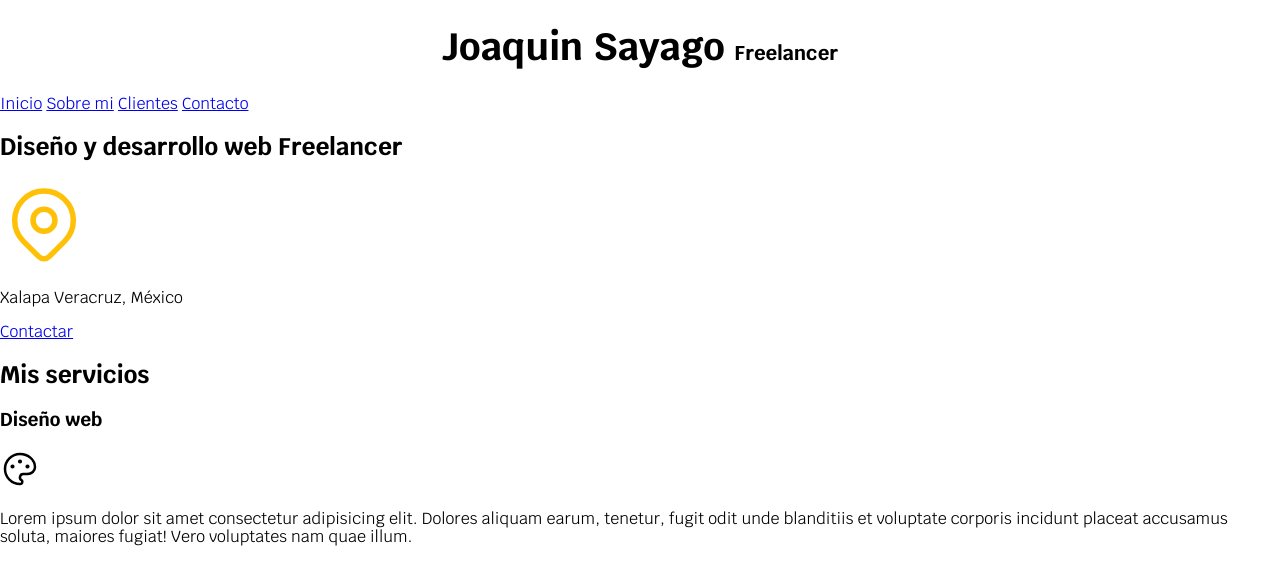
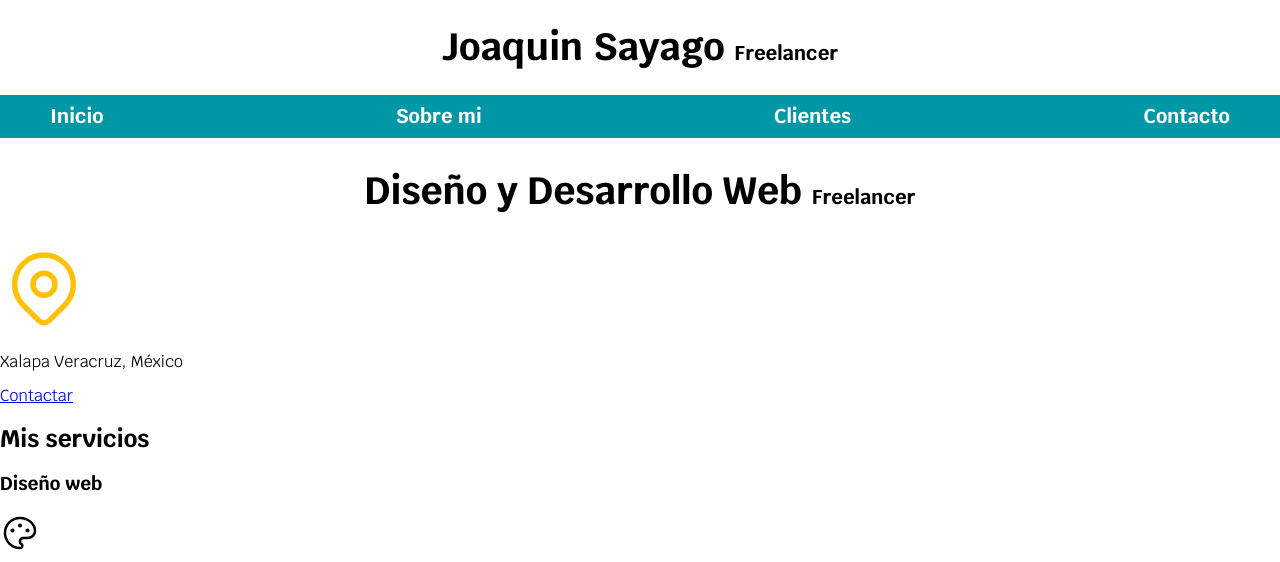
Before and after one commit to schtiell/cursoTechWeb, a plain HTML site: page index.html in a window 1280 px wide. Shown: the top 562 px of the page. Drawn offline with Linux system fonts and the light colour scheme.

Commit message:
Se agregaron algunos estilos a la barra de navegacion, ademas de los primeros usos de flexbox y pseudoclase hover para aplicar diseños especificos al poner el apuntador sobre los elementos de la barra de navegacion

```diff
--- a/css/styles.css
+++ b/css/styles.css
@@ -43,3 +43,33 @@ body{
 1. Es como el navegador va a mostrar el css deacuerdo a que tan especifico es el selector creado
 2. CSS es en cascada eso no significa que si un selector aparece despues será tomado en cuenta si no mas bien en base a su especificidad
 */
+
+.contenedor{
+    width: 120rem;
+    margin: 0 auto;
+}
+
+.navegacion-background{
+    background-color: var(--secundario);
+}
+
+.navegacion-principal{
+    display: flex;
+    justify-content: space-between;
+}
+
+.navegacion-principal a{
+    color: var(--blanco);
+    text-decoration: none;
+    font-size: 2rem;
+    font-weight: bold;
+    padding: 1rem;
+
+}
+
+.navegacion-principal a:hover{
+    background-color: var(--primario);
+    color: var(--osculo);
+    padding: 1rem;
+
+}
--- a/index.html
+++ b/index.html
@@ -5,6 +5,7 @@
     <meta http-equiv="X-UA-Compatible" content="IE=edge">
     <meta name="viewport" content="width=device-width, initial-scale=1.0">
     <link rel="preconnect" href="https://fonts.gstatic.com">
+    <link rel="preload" href="css/normalize.css" as="style">
     <link rel="stylesheet" href="css/normalize.css" type="text/css">
     <link href="https://fonts.googleapis.com/css2?family=Krub:wght@400;700&display=swap" rel="stylesheet">
     <link rel="preload" href="css/styles.css" as="style">
@@ -17,16 +18,18 @@
         <h1 class="titulo">Joaquin Sayago <span>Freelancer</span></h1>
     </header>
 
-    <nav>
+    <div class="navegacion-background">
+        <nav class="navegacion-principal contenedor">
             <!--href es un atributo de la etiqueta link-->
             <a href="#">Inicio</a>
             <a href="#">Sobre mi</a>
             <a href="#">Clientes</a>
             <a href="#">Contacto</a>
         </nav>
+    </div>
 
     <section>
-        <h2>Diseño y desarrollo web Freelancer</h2>
+        <h2 class="titulo">Diseño y Desarrollo Web <span>Freelancer</span></h2>
 
         <!--Scalable Vector Graphics-->
         <!--https://tablericons.com/-->
@@ -37,6 +40,7 @@
         </svg>
 
         <p>Xalapa Veracruz, México</p>
+
         <a href="#">Contactar</a>
     </section>
 
```
Lines whose indentation alone changed are shown as unchanged.
